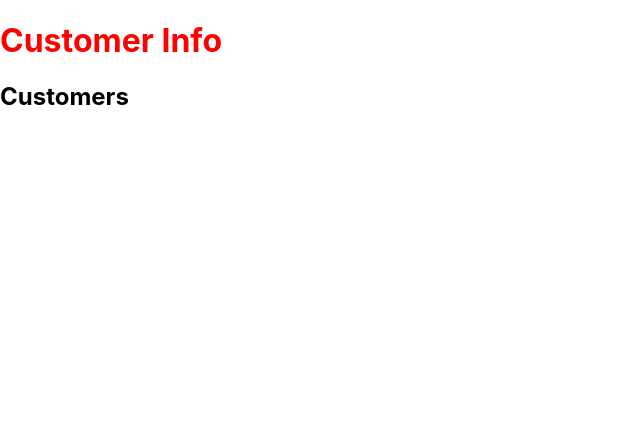
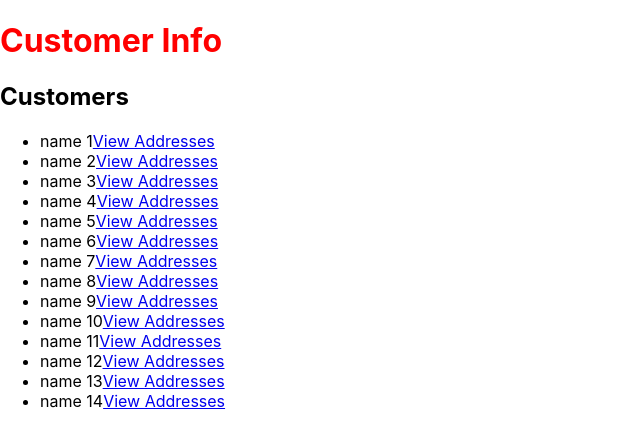
Before and after one commit to anikets/customer-info-ui, a React (Create React App) app: page / in a window 1280 px wide. Shown: the top 448 px of the page, without its empty margins (0-640 px from the left). Built offline with nearby package versions, Linux system fonts and the light colour scheme.

Commit message:
added redux connect step; added redux logger middleware

```diff
--- a/package.json
+++ b/package.json
@@ -18,6 +18,7 @@
     "react-router-dom": "^5.1.5",
     "react-scripts": "3.4.1",
     "redux": "^4.0.5",
+    "redux-logger": "^3.0.6",
     "redux-saga": "^1.1.3",
     "typescript": "~3.7.2"
   },
@@ -43,6 +44,7 @@
     ]
   },
   "devDependencies": {
-    "@types/react-redux": "^7.1.9"
+    "@types/react-redux": "^7.1.9",
+    "@types/redux-logger": "^3.0.8"
   }
 }
--- a/src/data-store/addresses/address-reducer.tsx
+++ b/src/data-store/addresses/address-reducer.tsx
@@ -10,7 +10,7 @@ export const addressesReducer = (state: AddressState = initialState, action: Gen
   switch(action.type) {
     case Actions[Actions.GET_ADDRESSES]:
       return {
-        ... state,
+        ...state,
         addresses: []
       };
     default:
--- a/src/data-store/customers/customer-reducer.tsx
+++ b/src/data-store/customers/customer-reducer.tsx
@@ -10,7 +10,7 @@ export const customerReducer = (state: CustomerState = initialState, action: Gen
   switch(action.type) {
     case Actions[Actions.GET_CUSTOMERS]:
       return {
-        ... state,
+        ...state,
         customers: [{"id":"1","createdAt":1595770647,"name":"name 1"},{"id":"2","createdAt":1595770587,"name":"name 2"},{"id":"3","createdAt":1595770527,"name":"name 3"},{"id":"4","createdAt":1595770467,"name":"name 4"},{"id":"5","createdAt":1595770407,"name":"name 5"},{"id":"6","createdAt":1595770347,"name":"name 6"},{"id":"7","createdAt":1595770287,"name":"name 7"},{"id":"8","createdAt":1595770227,"name":"name 8"},{"id":"9","createdAt":1595770167,"name":"name 9"},{"id":"10","createdAt":1595770107,"name":"name 10"},{"id":"11","createdAt":1595770047,"name":"name 11"},{"id":"12","createdAt":1595769987,"name":"name 12"},{"id":"13","createdAt":1595769927,"name":"name 13"},{"id":"14","createdAt":1595769867,"name":"name 14"}]
       };
     default:
--- a/src/data-store/index.tsx
+++ b/src/data-store/index.tsx
@@ -1,4 +1,5 @@
-import { createStore, combineReducers } from "redux";
+import { createStore, combineReducers, applyMiddleware } from "redux";
+import logger from 'redux-logger';
 import { customerReducer } from "./customers/customer-reducer";
 import { addressesReducer } from "./addresses/address-reducer";
 
@@ -7,4 +8,4 @@ const rootReducer = combineReducers({
   address: addressesReducer,
 });
 
-export const AppStore = createStore(rootReducer);
+export const AppStore = createStore(rootReducer, applyMiddleware(logger));
--- a/src/model.tsx
+++ b/src/model.tsx
@@ -50,3 +50,8 @@ export interface GenericAction {
 export interface AddressesAction extends GenericAction {
   customerId: string;
 }
+
+export interface AppState {
+  customer: CustomerState;
+  address: AddressState;
+}
--- a/src/pages/customer/addresses/index.tsx
+++ b/src/pages/customer/addresses/index.tsx
@@ -1,14 +1,15 @@
 import React, { useEffect } from 'react';
 import { getAddresses } from '../../../data-store/addresses/address-actions';
 import { useRouteMatch } from 'react-router-dom';
+import { AppState, AddressState } from '../../../model';
+import { connect } from 'react-redux';
 
-const Addresses = () => {
+const Addresses = (props: { getAddresses: Function, addressInfo?: AddressState }) => {
   const match = useRouteMatch();
+  const params: any = match.params;
   useEffect(() => {
-    console.info('match', match);
-    // todo
-    // dispatch(getAddresses(match.params.id));
-  });
+    props.getAddresses(params.id);
+  }, []);
 
   return (
     <>
@@ -17,4 +18,18 @@ const Addresses = () => {
   );
 };
 
-export default Addresses;
+const mapStateToProps = (state: AppState) => {
+  return {
+    addressInfo: state.address,
+  }
+};
+
+const mapDispatchToProps = (dispatch: Function) => {
+  return {
+    getAddresses: (customerId: string) => {
+      dispatch(getAddresses(customerId));
+    },
+  };
+}
+
+export default connect(mapStateToProps, mapDispatchToProps)(Addresses);
--- a/src/pages/customer/index.tsx
+++ b/src/pages/customer/index.tsx
@@ -1,17 +1,40 @@
 import React, { useEffect } from 'react';
 import { getCustomers } from '../../data-store/customers/customer-actions';
+import { AppState, CustomerState, Customer, Routes } from '../../model';
+import { Link, useRouteMatch } from 'react-router-dom';
+import { connect } from 'react-redux';
 
-const Customers = () => {
+const Customers = (props: { getCustomers: Function, customerInfo: CustomerState }) => {
   useEffect(() => {
-    // todo
-    // dispatch(getCustomers());
+    props.getCustomers();
   }, []);
 
   return (
     <>
       <h2>Customers</h2>
+      <ul>
+        {props.customerInfo?.customers.map((customer: Customer) =>
+          <li key={customer.id}>
+            {customer.name}
+            <Link to={Routes.ADDRESSES.replace(':id', customer.id)}>View Addresses</Link>
+          </li>)}
+      </ul>
     </>
   );
 };
 
-export default Customers;
+const mapStateToProps = (state: AppState) => {
+  return {
+    customerInfo: state.customer,
+  };
+};
+
+const mapDispatchToProps = (dispatch: Function) => {
+  return {
+    getCustomers: () => {
+      dispatch(getCustomers());
+    },
+  };
+};
+
+export default connect(mapStateToProps, mapDispatchToProps)(Customers);
```
Also changed, not shown: src/data-store/addresses/address-store.tsx (deleted), 1 other file (tests, documents, lock files or other folders).
